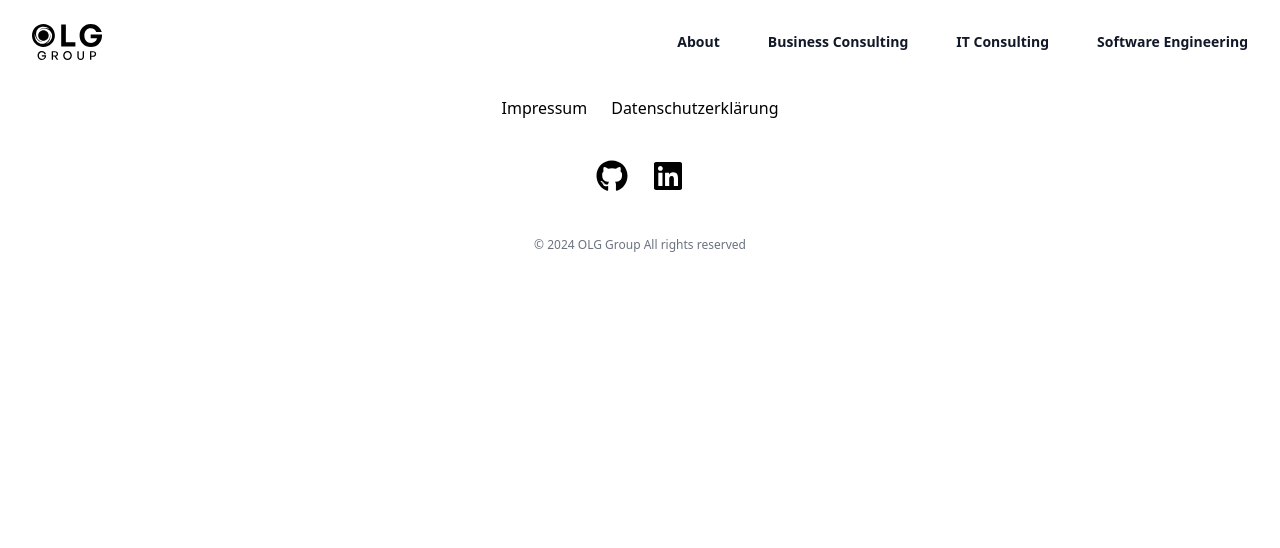
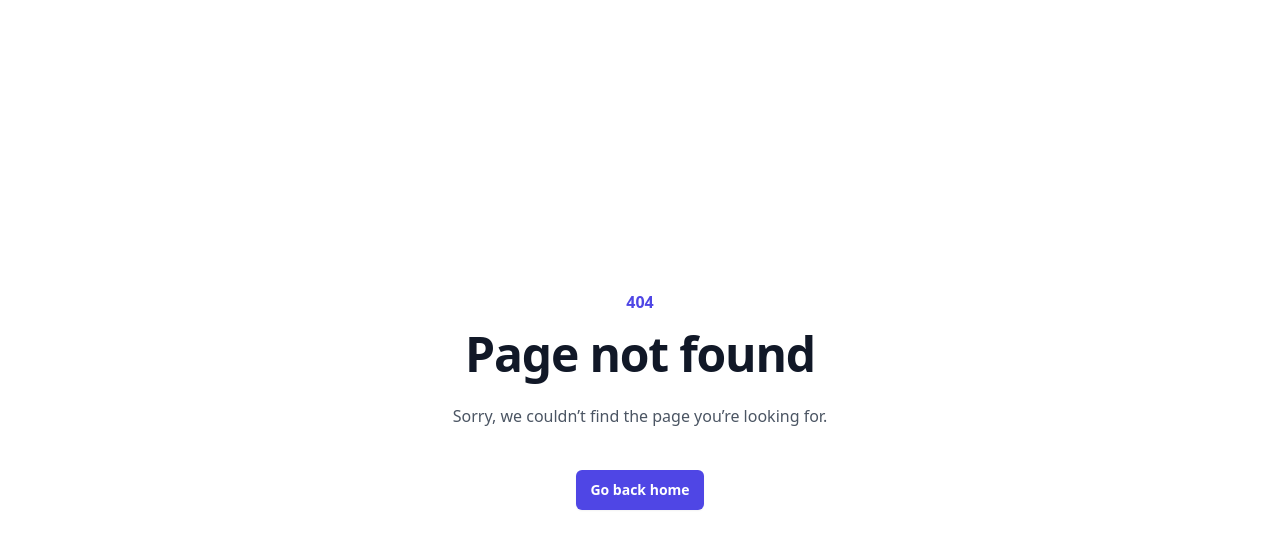
Before and after one commit to olg-group/website, a Vue app: page /impressum in a window 1280 px wide. Shown: the top 548 px of the page. Built offline with nearby package versions, Linux system fonts and the light colour scheme.

Commit message:
Add 404 Page and LinkButton

```diff
--- /dev/null
+++ b/src/components/containment/LinkButton.vue
@@ -0,0 +1,30 @@
+<template>
+  <RouterLink
+      v-if="!openExternal"
+      :to="to"
+      class="rounded-md bg-indigo-600 px-3.5 py-2.5 text-sm font-semibold text-white shadow-sm hover:bg-indigo-500 focus-visible:outline focus-visible:outline-2 focus-visible:outline-offset-2 focus-visible:outline-indigo-600"
+  >
+    <slot></slot>
+  </RouterLink>
+
+  <a
+      v-else
+      :href="to"
+      class="rounded-md bg-indigo-600 px-3.5 py-2.5 text-sm font-semibold text-white shadow-sm hover:bg-indigo-500 focus-visible:outline focus-visible:outline-2 focus-visible:outline-offset-2 focus-visible:outline-indigo-600"
+  >
+    <slot></slot>
+  </a>
+</template>
+
+<script setup lang="ts">
+import {defineProps} from 'vue';
+
+const props = defineProps({
+  openExternal: Boolean,
+  to: String
+})
+</script>
+
+<style scoped>
+
+</style>
--- a/src/router/index.ts
+++ b/src/router/index.ts
@@ -1,5 +1,6 @@
 import {createRouter, createWebHistory, type RouterOptions} from 'vue-router'
-import HomeView from '../views/HomeView.vue'
+import HomeView from '@/views/HomeView.vue'
+import NotFound from "@/views/NotFound.vue";
 
 const router = createRouter({
   history: createWebHistory(import.meta.env.BASE_URL),
@@ -16,6 +17,12 @@
       // this generates a separate chunk (About.[hash].js) for this route
       // which is lazy-loaded when the route is visited.
       component: () => import('../views/AboutView.vue')
+    },
+    {
+      // this will be the default url handler => 404 Not Found
+      path: '/:pathMatch(.*)*',
+      name: 'notFound',
+      component: NotFound
     }
   ]
 } as RouterOptions)
--- /dev/null
+++ b/src/views/NotFound.vue
@@ -0,0 +1,22 @@
+<template>
+  <main class="absolute top-0 left-0 w-full h-full z-[100]">
+    <div class="grid min-h-full place-items-center bg-white px-6 py-24 sm:py-32 lg:px-8">
+      <div class="text-center">
+        <p class="text-base font-semibold text-indigo-600">404</p>
+        <h1 class="mt-4 text-3xl font-bold tracking-tight text-gray-900 sm:text-5xl">Page not found</h1>
+        <p class="mt-6 text-base leading-7 text-gray-600">Sorry, we couldn’t find the page you’re looking for.</p>
+        <div class="mt-10 flex items-center justify-center gap-x-6">
+          <LinkButton :open-external="true" to="/">Go back home</LinkButton>
+        </div>
+      </div>
+    </div>
+  </main>
+</template>
+
+<script setup lang="ts">
+import LinkButton from "@/components/containment/LinkButton.vue";
+</script>
+
+<style scoped>
+
+</style>
```
